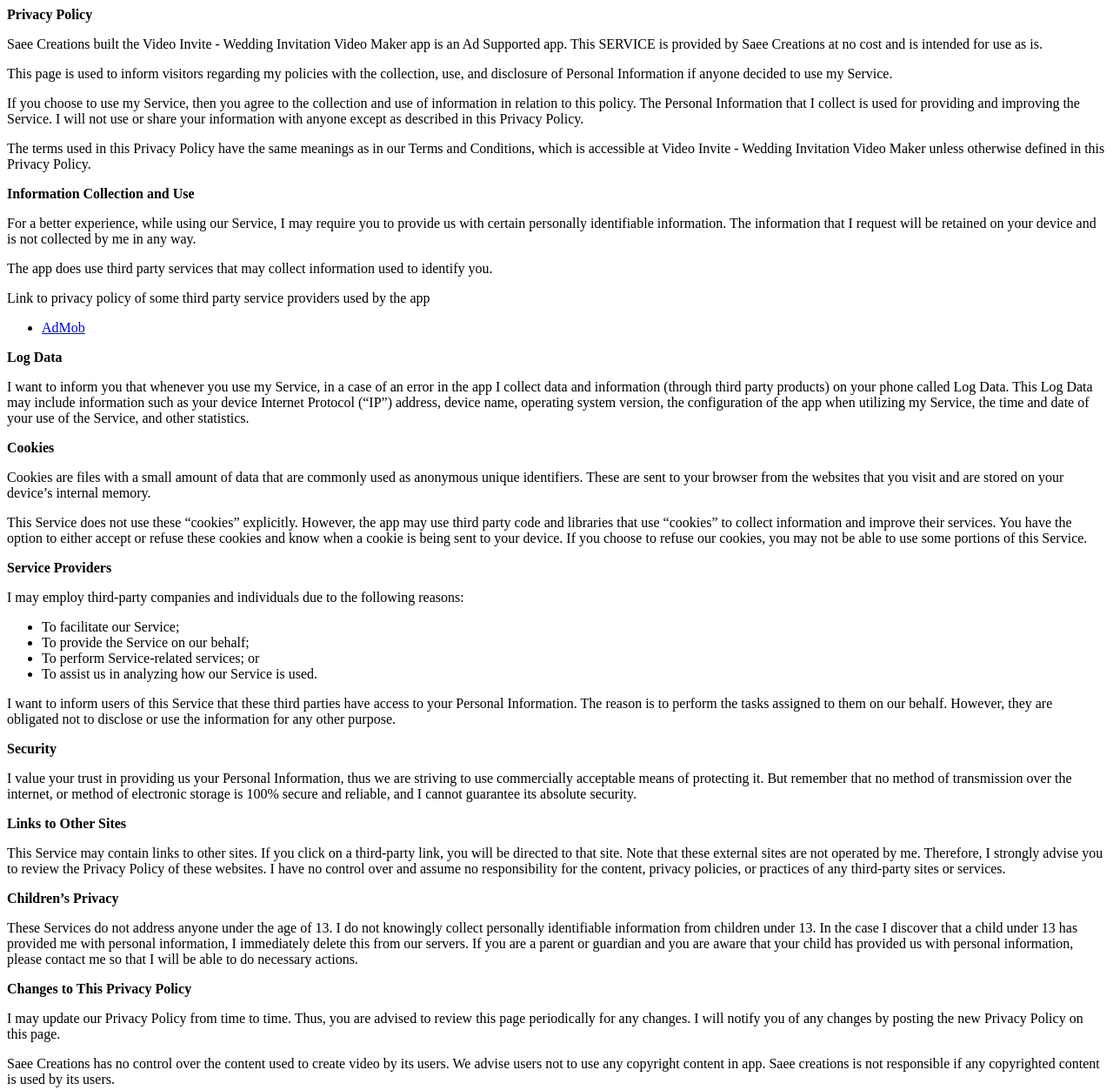
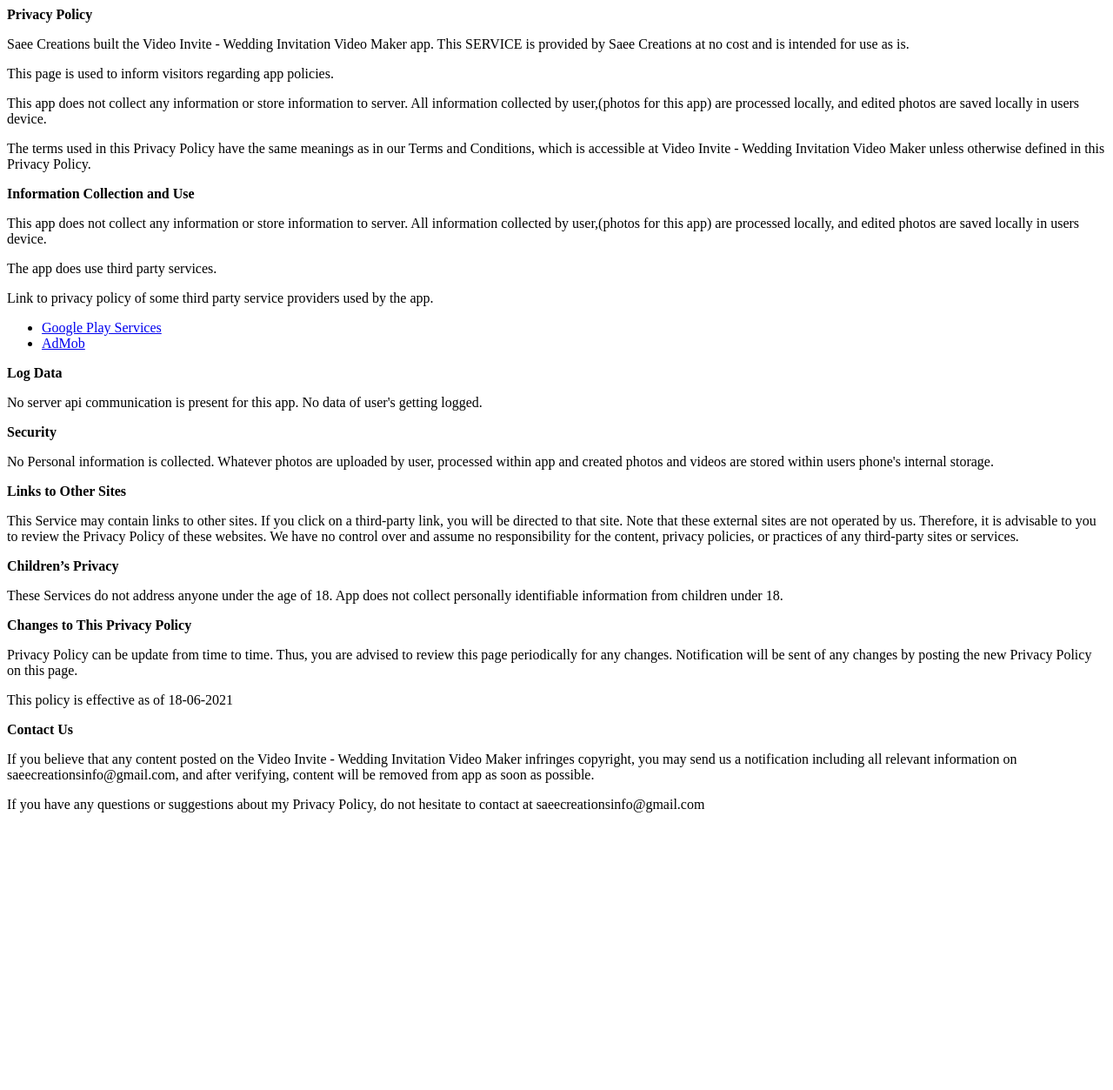
Before and after one commit to VideoInvite/VideoInvite.github.io, a plain HTML site: page privacy-policy.html in a window 1280 px wide. Shown: the top 1253 px of the page at 87% size. After the commit the page ends 950 px from the top, so only its background shows below. Drawn offline with Linux system fonts and the light colour scheme.

Commit message:
Update privacy-policy.html
updated privacy policy

```diff
--- a/privacy-policy.html
+++ b/privacy-policy.html
@@ -2,42 +2,33 @@
 <body>
 <div class="entry-content clearfix">
 <p><strong>Privacy Policy</strong></p>
-<p>Saee Creations built the Video Invite - Wedding Invitation Video Maker app is an Ad Supported app. This SERVICE is provided by Saee Creations at no cost and is intended for use as is.</p>
-<p>This page is used to inform visitors regarding my policies with the collection, use, and disclosure of Personal Information if anyone decided to use my Service.</p>
-<p>If you choose to use my Service, then you agree to the collection and use of information in relation to this policy. The Personal Information that I collect is used for providing and improving the Service. I will not use or share your information with anyone except as described in this Privacy Policy.</p>
+<p>Saee Creations built the Video Invite - Wedding Invitation Video Maker app. This SERVICE is provided by Saee Creations at no cost and is intended for use as is.</p>
+<p>This page is used to inform visitors regarding app policies.</p>
+<p>This app does not collect any information or store information to server. All information collected by user,(photos for this app) are processed locally, and edited photos are saved locally in users device.</p>
 <p>The terms used in this Privacy Policy have the same meanings as in our Terms and Conditions, which is accessible at Video Invite - Wedding Invitation Video Maker unless otherwise defined in this Privacy Policy.</p>
 <p><strong>Information Collection and Use</strong></p>
-<p>For a better experience, while using our Service, I may require you to provide us with certain personally identifiable information. The information that I request will be retained on your device and is not collected by me in any way.</p>
-<p>The app does use third party services that may collect information used to identify you.</p>
-<p>Link to privacy policy of some third party service providers used by the app</p>
-<ul>
+<p>This app does not collect any information or store information to server. All information collected by user,(photos for this app) are processed locally, and edited photos are saved locally in users device.</p>
+<p>The app does use third party services.</p>
+<p>Link to privacy policy of some third party service providers used by the app.</p>
+<ul><li><a href="https://www.google.com/policies/privacy/" target="_blank" rel="noreferrer noopener">Google Play Services</a></li>
 <li><a href="https://support.google.com/admob/answer/6128543?hl=en" target="_blank" rel="noreferrer noopener">AdMob</a></li>
-<!-- <li><a href="https://www.facebook.com/about/privacy" target="_blank" rel="noreferrer noopener">Facebook Audience Network</a></li> -->
-<!--<li><a href="https://www.mopub.com/en/legal/privacy" target="_blank" rel="noreferrer noopener">Mopub</a></li>
-<li><a href="https://www.google.com/policies/privacy/" target="_blank" rel="noreferrer noopener">Google Play Services</a></li>-->
+<!--<li><a href="https://www.facebook.com/about/privacy" target="_blank" rel="noreferrer noopener">Facebook Audience Network</a></li>
+<li><a href="https://www.mopub.com/en/legal/privacy" target="_blank" rel="noreferrer noopener">Mopub</a></li>-->
 </ul>
 <p><strong>Log Data</strong></p>
-<p>I want to inform you that whenever you use my Service, in a case of an error in the app I collect data and information (through third party products) on your phone called Log Data. This Log Data may include information such as your device Internet Protocol (“IP”) address, device name, operating system version, the configuration of the app when utilizing my Service, the time and date of your use of the Service, and other statistics.</p>
-<p><strong>Cookies</strong></p>
-<p>Cookies are files with a small amount of data that are commonly used as anonymous unique identifiers. These are sent to your browser from the websites that you visit and are stored on your device’s internal memory.</p>
-<p>This Service does not use these “cookies” explicitly. However, the app may use third party code and libraries that use “cookies” to collect information and improve their services. You have the option to either accept or refuse these cookies and know when a cookie is being sent to your device. If you choose to refuse our cookies, you may not be able to use some portions of this Service.</p>
-<p><strong>Service Providers</strong></p>
-<p>I may employ third-party companies and individuals due to the following reasons:</p>
-<ul><li>To facilitate our Service;</li><li>To provide the Service on our behalf;</li><li>To perform Service-related services; or</li><li>To assist us in analyzing how our Service is used.</li></ul>
-<p>I want to inform users of this Service that these third parties have access to your Personal Information. The reason is to perform the tasks assigned to them on our behalf. However, they are obligated not to disclose or use the information for any other purpose.</p>
+<p>No server api communication is present for this app. No data of user's getting logged.</p>
 <p><strong>Security</strong></p>
-<p>I value your trust in providing us your Personal Information, thus we are striving to use commercially acceptable means of protecting it. But remember that no method of transmission over the internet, or method of electronic storage is 100% secure and reliable, and I cannot guarantee its absolute security.</p>
+<p>No Personal information is collected. Whatever photos are uploaded by user, processed within app and created photos and videos are stored within users phone's internal storage.</p>
 <p><strong>Links to Other Sites</strong></p>
-<p>This Service may contain links to other sites. If you click on a third-party link, you will be directed to that site. Note that these external sites are not operated by me. Therefore, I strongly advise you to review the Privacy Policy of these websites. I have no control over and assume no responsibility for the content, privacy policies, or practices of any third-party sites or services.</p>
+<p>This Service may contain links to other sites. If you click on a third-party link, you will be directed to that site. Note that these external sites are not operated by us. Therefore, it is advisable to you to review the Privacy Policy of these websites. We have no control over and assume no responsibility for the content, privacy policies, or practices of any third-party sites or services.</p>
 <p><strong>Children’s Privacy</strong></p>
-<p>These Services do not address anyone under the age of 13. I do not knowingly collect personally identifiable information from children under 13. In the case I discover that a child under 13 has provided me with personal information, I immediately delete this from our servers. If you are a parent or guardian and you are aware that your child has provided us with personal information, please contact me so that I will be able to do necessary actions.</p>
+<p>These Services do not address anyone under the age of 18. App does not collect personally identifiable information from children under 18.</p>
 <p><strong>Changes to This Privacy Policy</strong></p>
-<p>I may update our Privacy Policy from time to time. Thus, you are advised to review this page periodically for any changes. I will notify you of any changes by posting the new Privacy Policy on this page.</p>
-<p>Saee Creations has no control over the content used to create video by its users. We advise users not to use any copyright content in app. Saee creations is not responsible if any copyrighted content is used by its users.</p>
+<p>Privacy Policy can be update from time to time. Thus, you are advised to review this page periodically for any changes. Notification will be sent of any changes by posting the new Privacy Policy on this page.</p>
 <p>This policy is effective as of 18-06-2021</p>
 <p><strong>Contact Us</strong></p>
-<p>If you believe that any content posted on the Video Invite - Wedding Invitation Video Maker infringes copyright, you may send us a notification including all relevant information on saeecreationsinfo@gmail.com, and content will be removed from app.</p>
-<p>If you have any questions or suggestions about my Privacy Policy, do not hesitate to contact me at saeecreationsinfo@gmail.com</p>
+<p>If you believe that any content posted on the Video Invite - Wedding Invitation Video Maker infringes copyright, you may send us a notification including all relevant information on saeecreationsinfo@gmail.com, and after verifying, content will be removed from app as soon as possible.</p>
+<p>If you have any questions or suggestions about my Privacy Policy, do not hesitate to contact at saeecreationsinfo@gmail.com</p>
 </div>
 </body>
 </html>
```
